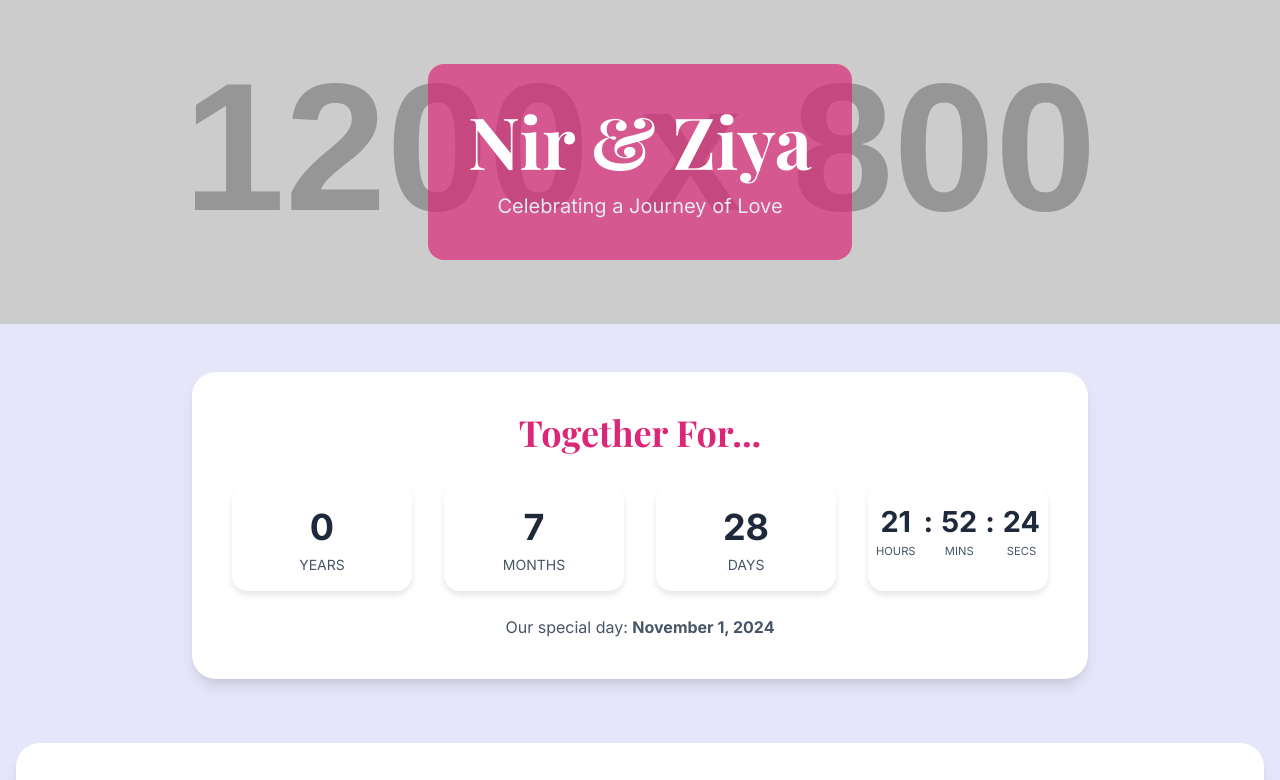
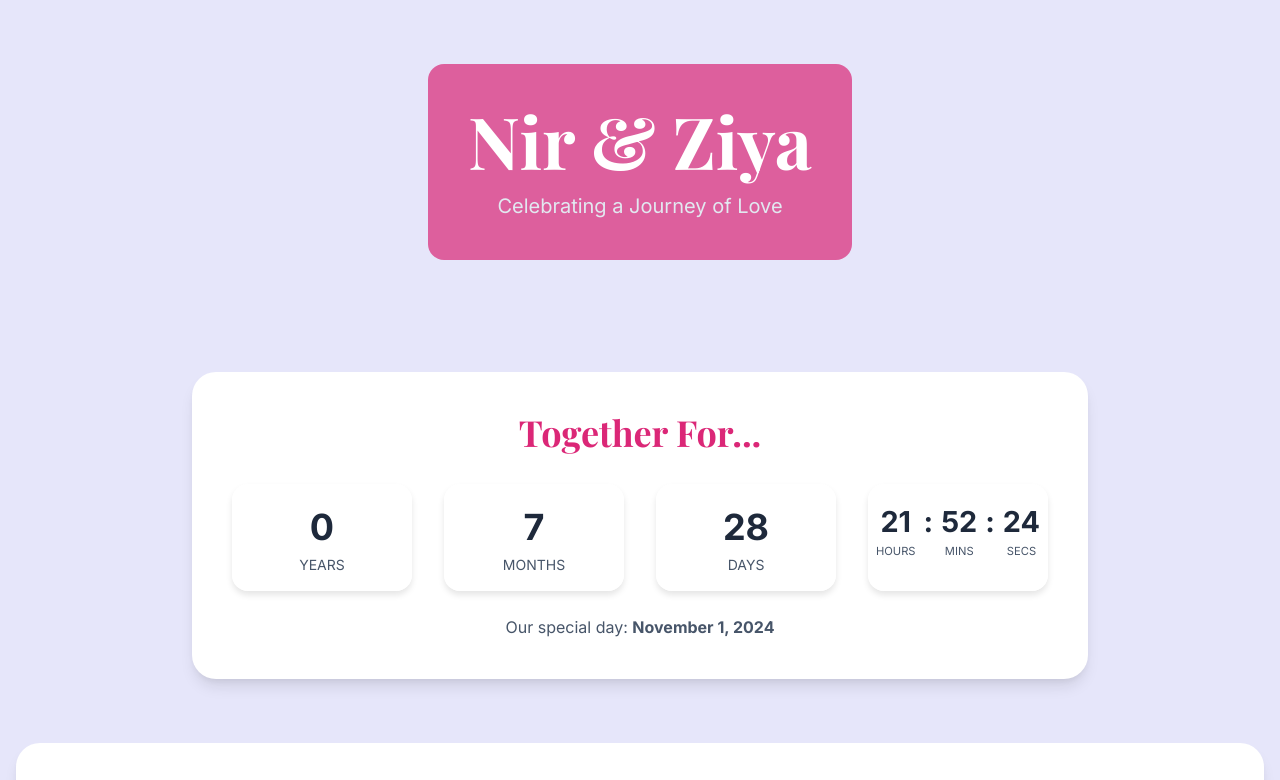
Before and after one commit to nirgranth/Us-Together, a plain HTML site: page index.html in a window 1280 px wide. Shown: the top 780 px of the page. Drawn offline with nearby package versions, Linux system fonts and the light colour scheme; placeholder pictures from the web are drawn by us.

Commit message:
rm placeholder

```diff
--- a/index.html
+++ b/index.html
@@ -94,7 +94,7 @@
 </head>
 <body class="bg-[#e6e6fa] text-slate-700">
 
-    <header class="text-center py-16 px-4 bg-cover bg-center" style="background-image: url('https://placehold.co/1200x800/e9d5ff/a855f7?text=Our+Journey')">
+    <header class="text-center py-16 px-4 bg-cover bg-center">
         <div class="bg-black bg-opacity-20 p-10 rounded-2xl inline-block" style="background-color: rgba(219, 39, 119, 0.7);">
             <h1 class="font-playfair text-5xl md:text-7xl text-white font-bold">Nir & Ziya</h1>
             <p class="mt-4 text-lg md:text-xl text-slate-200">Celebrating a Journey of Love</p>
```
